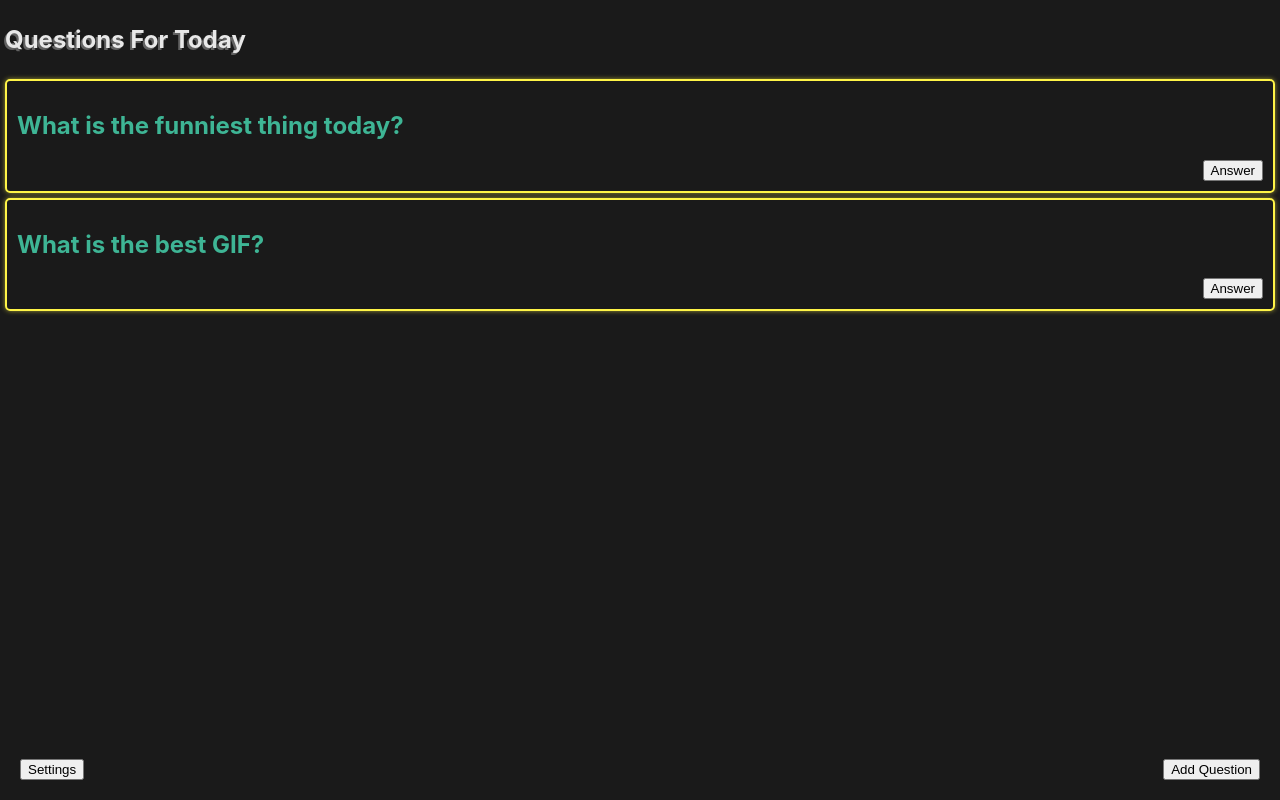
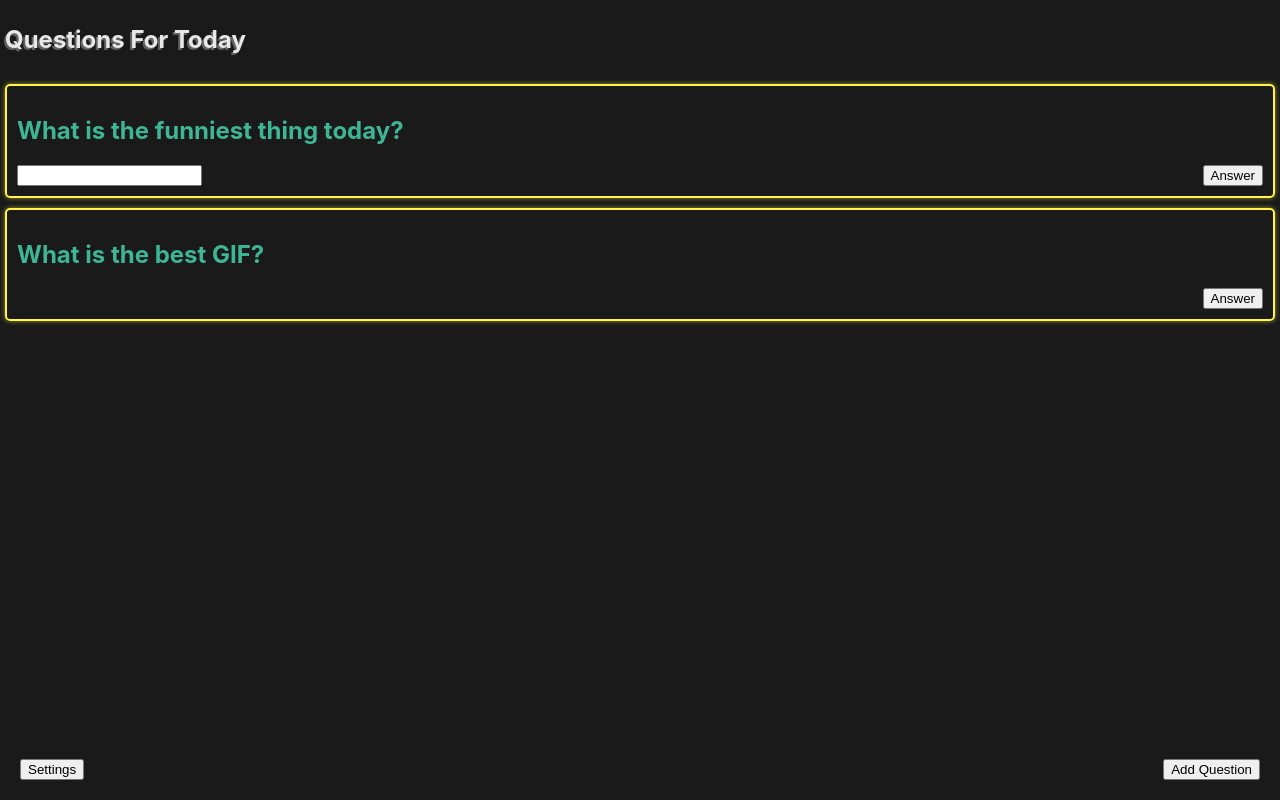
Before and after one commit to timefreer/wilt, a React (Create React App) app: page / in a window 1280 px wide. Both pictures are taken after a click on the element "Question". Built offline with nearby package versions, Linux system fonts and the light colour scheme.

Commit message:
Added ability to answer questions

```diff
--- a/src/components/App.tsx
+++ b/src/components/App.tsx
@@ -19,12 +19,32 @@ class App extends React.Component<{}, AppState> {
     };
 
     this.addQuestion = this.addQuestion.bind(this);
+    this.openAnswerForQuestion = this.openAnswerForQuestion.bind(this);
+    this.answerQuestion = this.answerQuestion.bind(this);
   }
 
   addQuestion(newQuestion: QuestionSchema): void {
     this.setState((state, props) => ({
       questions: [...state.questions, newQuestion]
     }));
+  }
+
+  openAnswerForQuestion(questionToAnswer: QuestionSchema): void {
+    this.setState((state, props) => {
+      state.questions.forEach(question => question.isAnswering = question.text === questionToAnswer.text);
+      return { questions: [...state.questions] };
+    });
+  }
+
+  answerQuestion(updatedQuestion: QuestionSchema): void {
+    this.setState((state, props) => {
+      let questionIndexToUpdate = state.questions.findIndex(question => question.text === updatedQuestion.text);
+      if (questionIndexToUpdate >= 0) {
+        state.questions[questionIndexToUpdate] = updatedQuestion;
+        state.questions[questionIndexToUpdate].isAnswering = false;
+        return { questions: [...state.questions] };
+      }
+    });
   }
 
   render() {
@@ -41,7 +61,10 @@ class App extends React.Component<{}, AppState> {
             </Route>
 
             <Route exact path="/">
-              <QuestionList questions={this.state.questions} />
+              <QuestionList
+                questions={this.state.questions}
+                onClick={this.openAnswerForQuestion}
+                onAnswer={this.answerQuestion} />
 
               <Link to="/settings">
                 <button className="wilt__settings">
--- a/src/components/Question.scss
+++ b/src/components/Question.scss
@@ -26,8 +26,12 @@
         border-radius: 3px;
     }
 
-    &__answer-btn-container {
+    &__answer-container {
         display: flex;
         justify-content: flex-end;
+
+        &--with-input {
+            justify-content: space-between;
+        }
     }
 }
--- a/src/components/Question.tsx
+++ b/src/components/Question.tsx
@@ -1,33 +1,68 @@
 import './Question.scss';
 import QuestionSchema from "../models/Question.schema";
+import { useState } from 'react';
 
-function Question(props: { question: QuestionSchema }) {
+interface QuestionProps {
+    question: QuestionSchema;
+    onClick: (question: QuestionSchema) => void;
+    onAnswer: (question: QuestionSchema) => void;
+}
+
+function Question(props: QuestionProps) {
     const question = props.question;
+    const [newAnswer, setNewAnswer] = useState('');
 
-    const answer = () => props.question.answer ? <p>{question.answer}</p> : '';
-    const image = () => props.question.imageSrc ? <img src={question.answer} alt='answer' /> : '';
-    const needToAnswer = () => {
-        if (!answer() && !image()) {
+    const answer = () => question.answer ? <p>{question.answer}</p> : '';
+    const image = () => question.imageSrc ? <img src={question.imageSrc} alt='answer' /> : '';
+    const answerButton = () => (
+        <div className="question__answer-container">
+            <button>Answer</button>
+        </div>
+    );
+
+    const elementsToDisplay = () => {
+        if (question.isAnswering) {
             return (
-                <div className="question__answer-btn-container">
-                    <button>Answer</button>
-                </div>
+                <form className="question__answer-container question__answer-container--with-input"
+                    onSubmit={() => answerQuestion()}>
+                    <input value={newAnswer} onChange={(event) => setNewAnswer(event.target.value)} />
+                    { answerButton() }
+                </form>
             );
         }
-    };
+
+        return (
+            <div>
+                { answer() }
+                { image() }
+                { question.answer ? '' : answerButton() }
+            </div>
+        );
+    }
+
+    function answerQuestion(): void {
+        question.answer = newAnswer;
+        props.onAnswer(question);
+    }
+
+    function onClick(): void {
+        if (!question.isAnswering) {
+            props.onClick(question);
+        }
+    }
 
     return (
         <article className="question"
             role="contentinfo"
-            aria-label="Question">
+            aria-label="Question"
+            onClick={onClick}>
             <header>
                 <h2>
                     { question.text }
                 </h2>
             </header>
-            { answer() }
-            { image() }
-            { needToAnswer() }
+
+            { elementsToDisplay() }
         </article>
     );
 }
--- a/src/components/QuestionList.css
+++ /dev/null
@@ -1,6 +0,0 @@
-#questions-to-answer-today {
-    display: flex;
-    flex-direction: column;
-    margin: 0.3125rem;
-    gap: 0.3125rem;
-}
--- a/src/components/QuestionList.tsx
+++ b/src/components/QuestionList.tsx
@@ -1,10 +1,21 @@
-import './QuestionList.css';
+import './QuestionList.scss';
 import QuestionSchema from '../models/Question.schema';
 import Question from './Question';
 
-function QuestionList(props: { questions: QuestionSchema[] }) {
+interface QuestionListProps {
+  questions: QuestionSchema[];
+  onClick: (updatedQuestion: QuestionSchema) => void;
+  onAnswer: (updatedQuestion: QuestionSchema) => void;
+}
+
+function QuestionList(props: QuestionListProps) {
   const questions = props.questions.map(question => {
-    return <Question key={question.text} question={question} />
+    return <Question
+      key={question.text}
+      question={question}
+      onClick={() => props.onClick(question)}
+      onAnswer={() => props.onAnswer(question)}
+    />
   });
 
   return (
--- a/src/models/Question.schema.ts
+++ b/src/models/Question.schema.ts
@@ -1,6 +1,7 @@
 interface QuestionSchema {
   text: string;
   isoDate?: string; // yyyy-mm-dd
+  isAnswering?: boolean;
   answer?: string;
   imageSrc?: string;
 }
```
